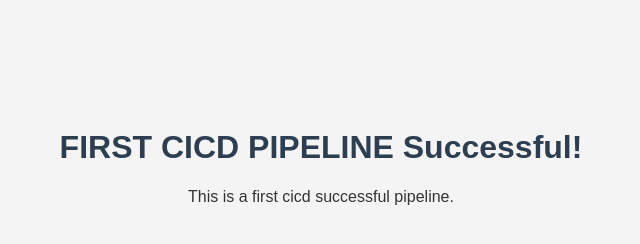
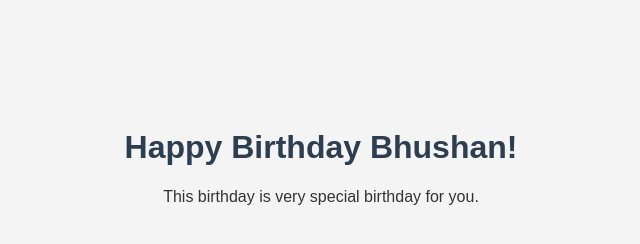
Before and after one commit to bhushanpatil99/code-build-repo, a plain HTML site: page index.html in a window 1280 px wide. Shown: the whole page, without its empty margins (319-959 px from the left). Drawn offline with Linux system fonts and the light colour scheme.

Commit message:
Update index.html

```diff
--- a/index.html
+++ b/index.html
@@ -17,7 +17,7 @@
   </style>
 </head>
 <body>
-  <h1> FIRST CICD PIPELINE Successful!</h1>
-  <p>This is a first cicd successful pipeline.</p>
+  <h1> Happy Birthday Bhushan!</h1>
+  <p>This birthday is very special birthday for you.</p>
 </body>
 </html>
```
